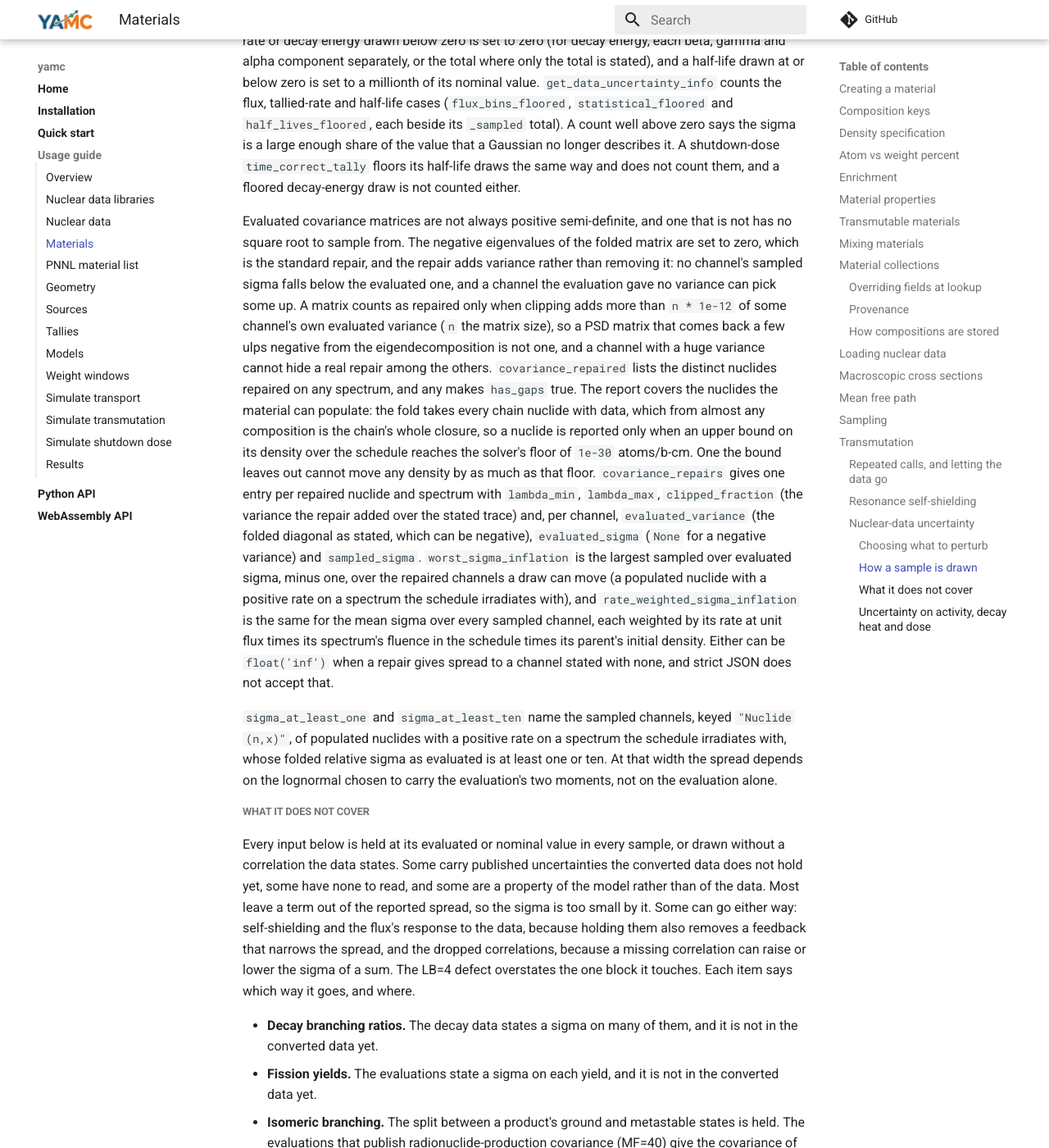
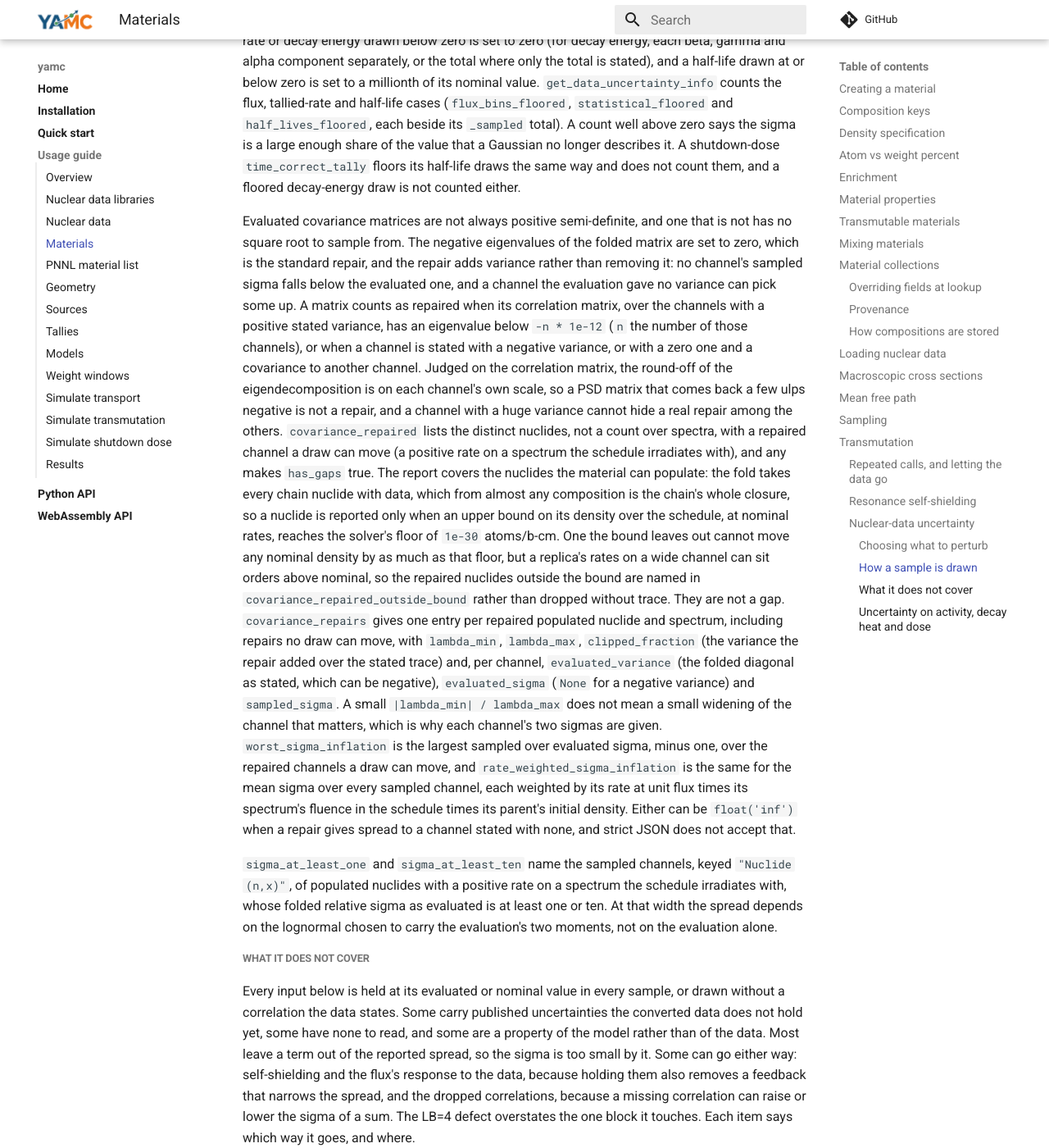
Before and after one commit to fusion-neutronics/yamc, an MkDocs documentation site: the page built from docs/materials.md, in a window 1280 px wide and 1400 px high, scrolled down 13163 px. Shown: the whole window at 82% size. Built offline with MkDocs 1.6.1 and Material for MkDocs 9.7.7, drawn with Linux system fonts in a browser that asks for light colours; comment, search, counter and statistics services are not loaded.

Commit message:
Say a repair is judged on the correlation matrix, and name the ones outside the bound
Core now counts a repair when the correlation matrix has an eigenvalue below
-n * 1e-12, not by the variance clipping adds to a channel of C, and names the
repaired nuclides outside the populated bound in
covariance_repaired_outside_bound instead of leaving them out without trace.

```diff
--- a/docs/materials.md
+++ b/docs/materials.md
@@ -651,25 +651,33 @@
 matrix are set to zero, which is the standard repair, and the repair adds
 variance rather than removing it: no channel's sampled sigma falls below the
 evaluated one, and a channel the evaluation gave no variance can pick some up.
-A matrix counts as repaired only when clipping adds more than ``n * 1e-12`` of
-some channel's own evaluated variance (``n`` the matrix size), so a PSD matrix
-that comes back a few ulps negative from the eigendecomposition is not one, and
-a channel with a huge variance cannot hide a real repair among the others.
-``covariance_repaired`` lists the distinct nuclides repaired on any spectrum,
-and any makes ``has_gaps`` true. The report covers the nuclides the material
-can populate: the fold takes every chain nuclide with data, which from almost
-any composition is the chain's whole closure, so a nuclide is reported only
-when an upper bound on its density over the schedule reaches the solver's
-floor of ``1e-30`` atoms/b-cm. One the bound leaves out cannot move any
-density by as much as that floor. ``covariance_repairs`` gives one entry per
-repaired nuclide and spectrum with ``lambda_min``, ``lambda_max``,
-``clipped_fraction`` (the variance the repair added over the stated trace) and,
-per channel, ``evaluated_variance`` (the folded diagonal as stated, which can be
-negative), ``evaluated_sigma`` (``None`` for a negative variance) and
-``sampled_sigma``. ``worst_sigma_inflation`` is the largest sampled over
-evaluated sigma, minus one, over the repaired channels a draw can move (a
-populated nuclide with a positive rate on a spectrum the schedule irradiates
-with), and
+A matrix counts as repaired when its correlation matrix, over the channels with
+a positive stated variance, has an eigenvalue below ``-n * 1e-12`` (``n`` the
+number of those channels), or when a channel is stated with a negative variance,
+or with a zero one and a covariance to another channel. Judged on the
+correlation matrix, the round-off of the eigendecomposition is on each channel's
+own scale, so a PSD matrix that comes back a few ulps negative is not a repair,
+and a channel with a huge variance cannot hide a real repair among the others.
+``covariance_repaired`` lists the distinct nuclides, not a count over spectra,
+with a repaired channel a draw can move (a positive rate on a spectrum the
+schedule irradiates with), and any makes ``has_gaps`` true. The report covers
+the nuclides the material can populate: the fold takes every chain nuclide with
+data, which from almost any composition is the chain's whole closure, so a
+nuclide is reported only when an upper bound on its density over the schedule,
+at nominal rates, reaches the solver's floor of ``1e-30`` atoms/b-cm. One the
+bound leaves out cannot move any nominal density by as much as that floor, but a
+replica's rates on a wide channel can sit orders above nominal, so the repaired
+nuclides outside the bound are named in ``covariance_repaired_outside_bound``
+rather than dropped without trace. They are not a gap. ``covariance_repairs``
+gives one entry per repaired populated nuclide and spectrum, including repairs
+no draw can move, with ``lambda_min``, ``lambda_max``, ``clipped_fraction``
+(the variance the repair added over the stated trace) and, per channel,
+``evaluated_variance`` (the folded diagonal as stated, which can be negative),
+``evaluated_sigma`` (``None`` for a negative variance) and ``sampled_sigma``.
+A small ``|lambda_min| / lambda_max`` does not mean a small widening of the
+channel that matters, which is why each channel's two sigmas are given.
+``worst_sigma_inflation`` is the largest sampled over evaluated sigma, minus
+one, over the repaired channels a draw can move, and
 ``rate_weighted_sigma_inflation`` is the same for the mean sigma over every
 sampled channel, each weighted by its rate at unit flux times its spectrum's
 fluence in the schedule times its parent's initial density. Either can be
```
